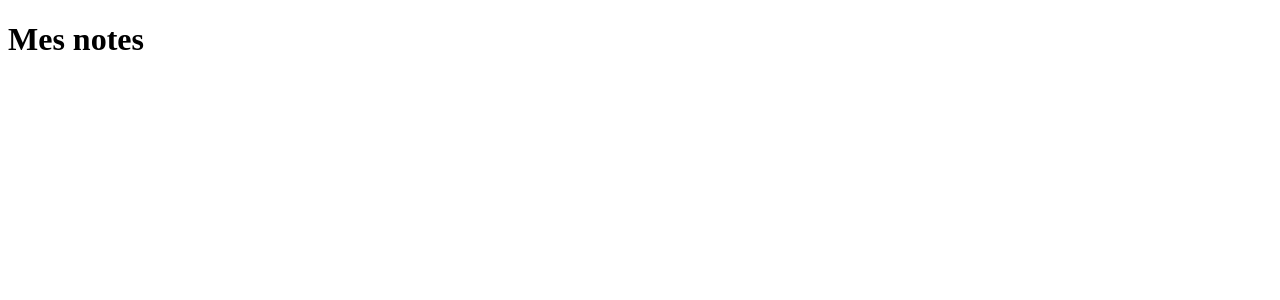
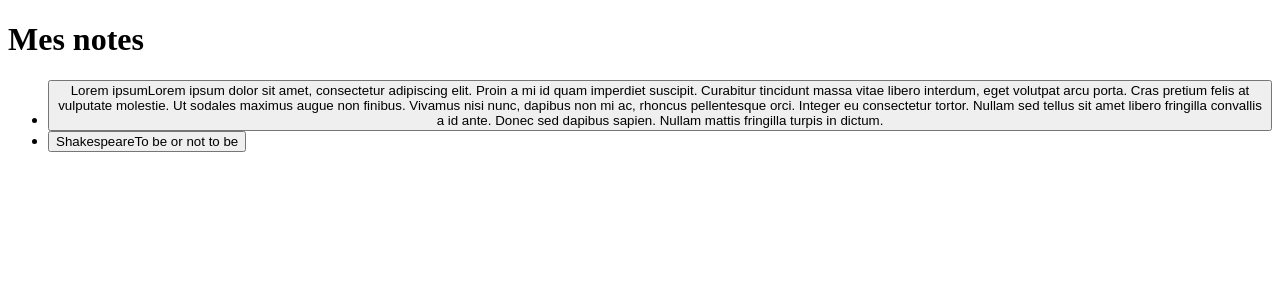
Before and after one commit to Arckanna/notes, an Angular app: page / in a window 1280 px wide. Shown: the top 300 px of the page. Built offline with nearby package versions, Linux system fonts and the light colour scheme.

Commit message:
add list notes

```diff
--- a/src/app/app.component.html
+++ b/src/app/app.component.html
@@ -1 +1 @@
-<app-header></app-header>
+<app-header></app-header> <app-notes-list></app-notes-list>
--- a/src/app/app.component.ts
+++ b/src/app/app.component.ts
@@ -2,13 +2,14 @@ import { Component } from '@angular/core';
 import { CommonModule } from '@angular/common';
 import { RouterOutlet } from '@angular/router';
 import { HeaderComponent } from "./components/header/header.component";
+import { NotesListComponent } from "./components/notes-list/notes-list.component";
 
 @Component({
     selector: 'app-root',
     standalone: true,
     templateUrl: './app.component.html',
     styleUrl: './app.component.scss',
-    imports: [CommonModule, RouterOutlet, HeaderComponent]
+    imports: [CommonModule, RouterOutlet, HeaderComponent, NotesListComponent]
 })
 export class AppComponent {
   title = 'photoEditor';
--- /dev/null
+++ b/src/app/components/notes-list/notes-list.component.html
@@ -0,0 +1,12 @@
+<div class="container">
+  <ul class="notes">
+    @for ( note of notes; track $index){
+    <li>
+      <button (click)="show(note.title)">
+        <span class="note-title">{{ note.title }}</span>
+        <span class="note-text">{{ note.text }}</span>
+      </button>
+    </li>
+    }
+  </ul>
+</div>
--- /dev/null
+++ b/src/app/components/notes-list/notes-list.component.ts
@@ -0,0 +1,17 @@
+import { Component } from '@angular/core';
+import { NOTES } from '../../../notes';
+
+@Component({
+  selector: 'app-notes-list',
+  standalone: true,
+  imports: [],
+  templateUrl: './notes-list.component.html',
+  styleUrl: './notes-list.component.scss'
+})
+export class NotesListComponent {
+ notes = NOTES;
+
+ show(title: string){
+  alert(title);
+ }
+}
--- /dev/null
+++ b/src/notes.ts
@@ -0,0 +1,17 @@
+export interface Note {
+    id: number;
+    title:string;
+    text: string;
+}
+export const NOTES : Note[] = [
+    {
+        id: 1,
+        title: 'Lorem ipsum',
+        text: 'Lorem ipsum dolor sit amet, consectetur adipiscing elit. Proin a mi id quam imperdiet suscipit. Curabitur tincidunt massa vitae libero interdum, eget volutpat arcu porta. Cras pretium felis at vulputate molestie. Ut sodales maximus augue non finibus. Vivamus nisi nunc, dapibus non mi ac, rhoncus pellentesque orci. Integer eu consectetur tortor. Nullam sed tellus sit amet libero fringilla convallis a id ante. Donec sed dapibus sapien. Nullam mattis fringilla turpis in dictum. ',
+    },
+    {
+        id:2,
+        title:'Shakespeare',
+        text:'To be or not to be',
+    }
+]
```
Also changed, not shown: src/app/components/notes-list/notes-list.component.scss (added), 1 other file (tests, documents, lock files or other folders).
